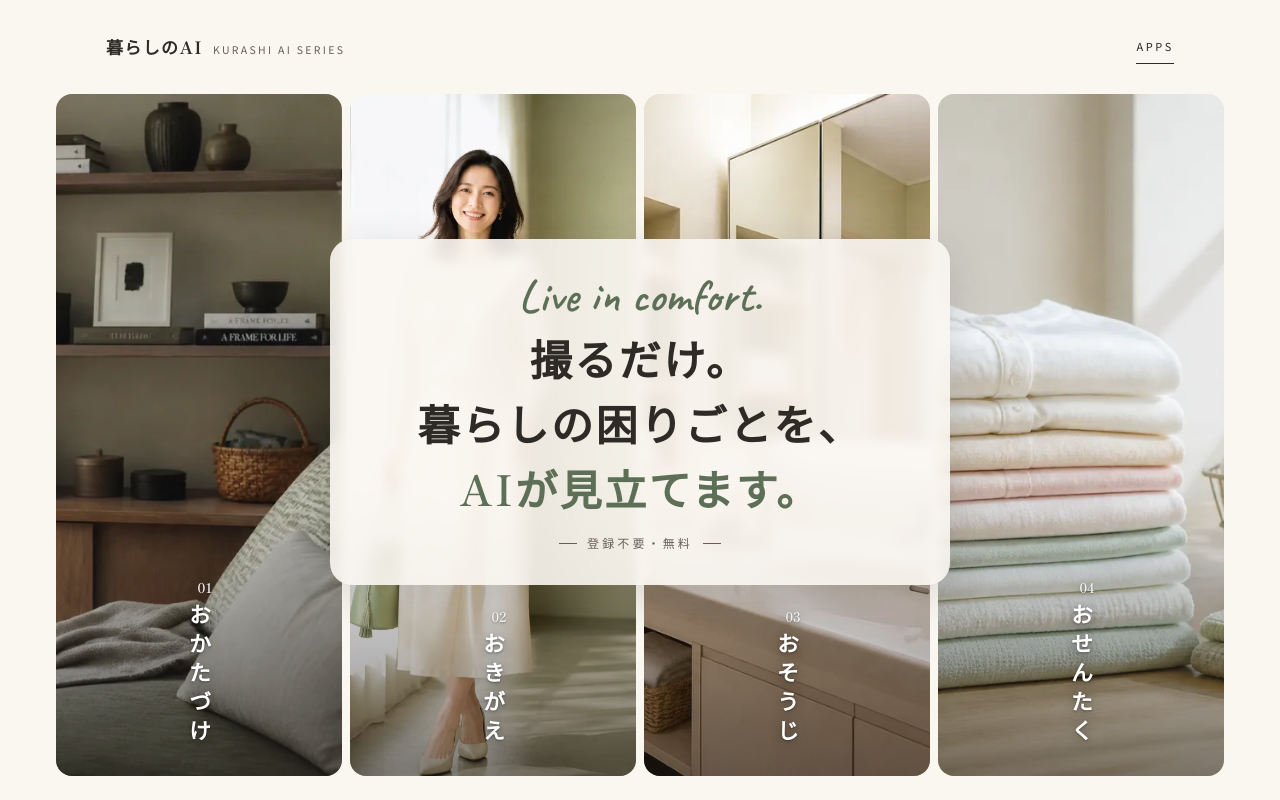
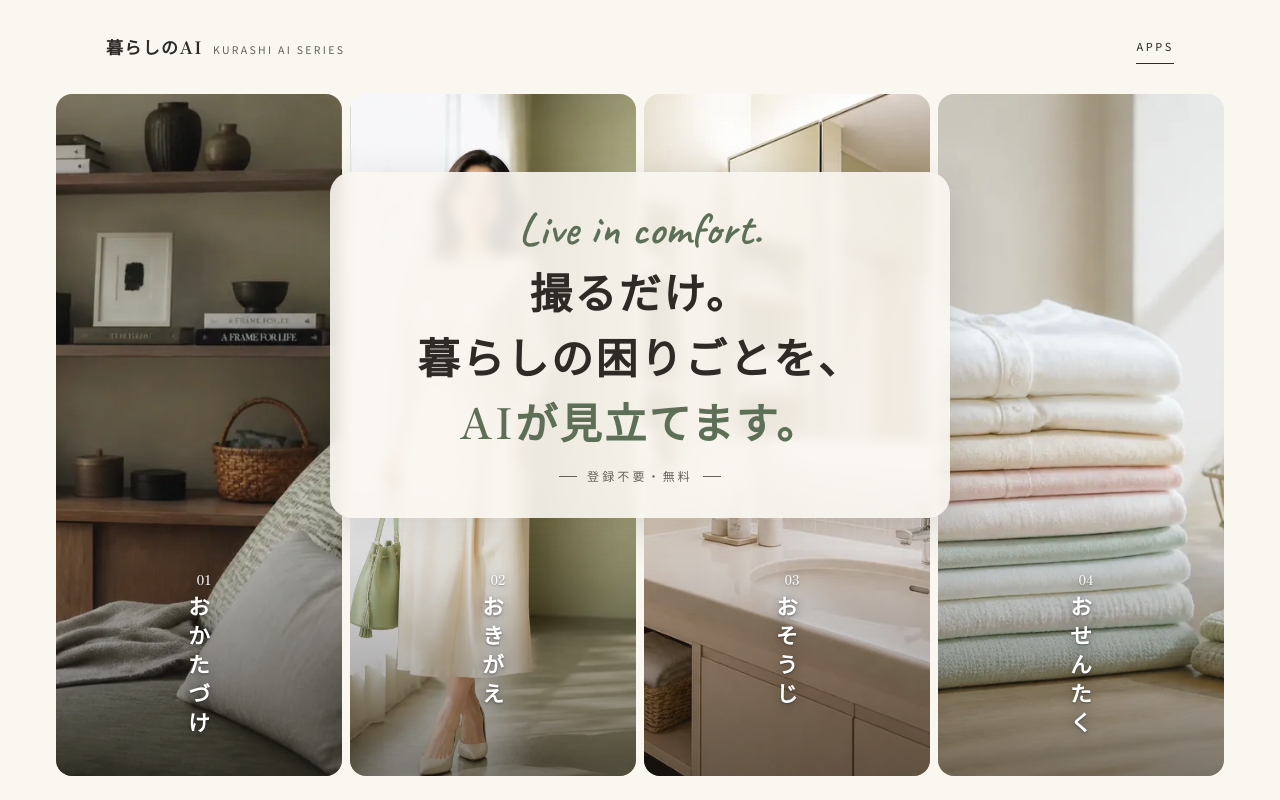
Before and after one commit to shuheiyam89/demo-sites, a plain HTML site: page kurashi-ai/index.html in a window 1280 px wide. Shown: the top 800 px of the page. Drawn offline with Linux system fonts and the light colour scheme.

Commit message:
まとめページ：縦割りラベルの上端を4本で共通の位置にそろえる（数字・アプリ名の開始位置を固定）／見出しパネルをラベルより上の空間の中央に置き、重ならないように
Co-Authored-By: Claude Opus 5.5 <noreply@anthropic.com>

```diff
--- a/kurashi-ai/index.html
+++ b/kurashi-ai/index.html
@@ -58,13 +58,14 @@
   /* ---------- ファーストビュー：4アプリの縦割り（画面いっぱい） ---------- */
   .fv { display: flex; flex-direction: column; height: 100vh; height: 100svh; min-height: 560px; }
   .fv > .wrap { width: 100%; }
-  .stripes { position: relative; flex: 1; display: flex; gap: 4px; padding: 0 8px 8px; min-height: 0; }
+  .stripes { --lab-space: 176px; position: relative; flex: 1; display: flex; gap: 4px; padding: 0 8px 8px; min-height: 0; }
   .stripe { position: relative; flex: 1 1 0; min-width: 0; overflow: hidden; display: block; border-radius: 12px; background: var(--bg-2); color: #fff; text-decoration: none; transform: translateZ(0); transition: flex-grow .6s cubic-bezier(.2, .7, .2, 1); }
   .st-media { position: absolute; inset: 0; transition: transform .9s cubic-bezier(.2, .7, .2, 1), filter .5s ease; }
   .st-media img { position: absolute; inset: 0; width: 100%; height: 100%; object-fit: cover; object-position: var(--pos, 50% 50%); }
   .st-media .before { opacity: 0; object-position: var(--pos-b, var(--pos, 50% 50%)); }
   .stripe::after { content: ""; position: absolute; inset: 0; background: linear-gradient(to top, rgb(30 26 22 / 52%), rgb(30 26 22 / 0%) 42%); pointer-events: none; }
-  .st-label { position: absolute; left: 50%; bottom: 18px; z-index: 1; transform: translateX(-50%); writing-mode: vertical-rl; font-family: var(--mincho); font-weight: 600; font-size: clamp(16px, 4.6vw, 22px); letter-spacing: .32em; white-space: nowrap; text-shadow: 0 1px 2px rgb(0 0 0 / 35%), 0 2px 12px rgb(0 0 0 / 40%); }
+  .st-label { position: absolute; left: 50%; top: calc(100% - var(--lab-space, 176px)); z-index: 1; transform: translateX(-50%); line-height: 1; writing-mode: vertical-rl; font-family: var(--mincho); font-weight: 600; font-size: clamp(16px, 4.6vw, 22px); letter-spacing: .32em; white-space: nowrap; text-shadow: 0 1px 2px rgb(0 0 0 / 35%), 0 2px 12px rgb(0 0 0 / 40%); }
+  /* ラベルは「ストライプの下端から共通の高さ」の位置に上端をそろえる（文字数が違っても4本とも同じ高さから始まる） */
   .st-no { display: inline-block; margin-inline-end: .7em; font-size: .62em; letter-spacing: 0; text-combine-upright: all; opacity: .9; }
   .stripe:active .st-media { filter: brightness(1.12); }
   .stripe:focus-visible { outline: 3px solid #fff; outline-offset: -6px; }
@@ -73,7 +74,7 @@
     .stripe:hover .st-media { transform: scale(1.05); filter: brightness(1.08); }
   }
   /* 中央の見出し（写真の上でも読めるよう、クリーム色のパネルを敷く。リンクの邪魔をしない） */
-  .fv-panel { position: absolute; left: 50%; top: 45%; z-index: 2; transform: translate(-50%, -50%); width: min(calc(100% - 44px), 620px); padding: 22px 20px 20px; text-align: center; background: rgb(250 247 241 / 90%); -webkit-backdrop-filter: blur(6px); backdrop-filter: blur(6px); border-radius: 18px; box-shadow: 0 12px 40px rgb(46 42 38 / 16%); pointer-events: none; }
+  .fv-panel { position: absolute; left: 50%; top: calc((100% - var(--lab-space)) / 2); z-index: 2; transform: translate(-50%, -50%); width: min(calc(100% - 44px), 620px); padding: 22px 20px 20px; text-align: center; background: rgb(250 247 241 / 90%); -webkit-backdrop-filter: blur(6px); backdrop-filter: blur(6px); border-radius: 18px; box-shadow: 0 12px 40px rgb(46 42 38 / 16%); pointer-events: none; }
   .fv-panel .script { font-size: clamp(30px, 8.4vw, 46px); margin: 0 0 6px; }
   .fv-panel h1 { margin: 0; font-family: var(--mincho); font-weight: 600; font-size: clamp(20px, 6.4vw, 42px); line-height: 1.55; letter-spacing: .06em; }
   .fv-panel h1 .em { color: var(--sage-deep); }
@@ -179,6 +180,8 @@
 
   /* ---------- スマホ：狭い画面での微調整 ---------- */
   @media (max-width: 440px) { .brand small { display: none; } }
+  /* 背の低いPC画面：ラベルの位置を少し下げる（見出しパネルはラベルより上の空間の中央に置くので重ならない） */
+  @media (min-width: 860px) and (max-height: 760px) { .stripes { --lab-space: 186px; } .stripes .fv-panel { padding: 22px 32px 20px; } .fv-panel h1 { font-size: 34px; } .fv-panel .script { font-size: 36px; } }
   @media (max-width: 380px) {
     .step-list b { font-size: 13px; }
     .btn { padding: 0 22px; letter-spacing: .14em; }
@@ -190,7 +193,8 @@
     .site-head { padding: 30px 0; }
     .stripes { gap: 8px; padding: 0 var(--gutter) 24px; }
     .stripe { border-radius: 16px; }
-    .st-label { bottom: 28px; font-size: 22px; }
+    .stripes { --lab-space: 204px; }
+    .st-label { font-size: 22px; }
     .fv-panel { padding: 34px 40px 30px; border-radius: 22px; }
     .intro { padding: 110px 0 120px; }
     .hero-frame img { aspect-ratio: 21 / 8; }
```
